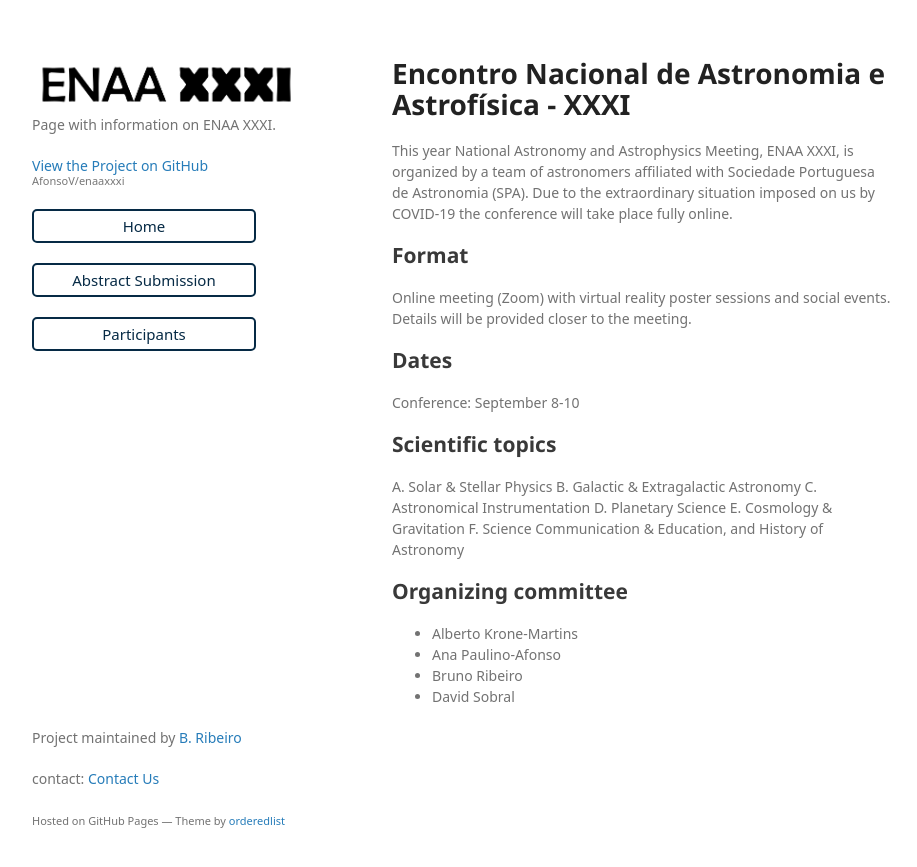
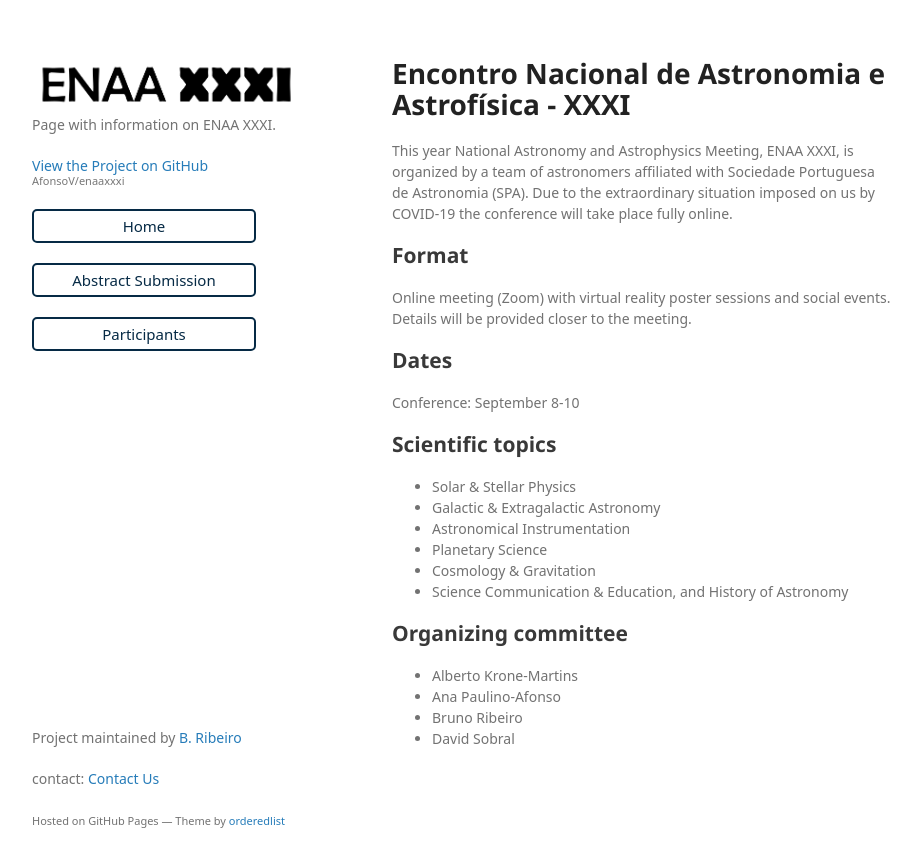
Before and after one commit to AfonsoV/enaaxxxi, a Jekyll site: the page built from index.md, in a window 1280 px wide. Shown: the top 867 px of the page, without its empty margins (178-1095 px from the left). Built offline with Jekyll 4.4.1, drawn with Linux system fonts in a browser that asks for light colours; some web fonts are replaced; our own code applies the rules of GitHub Pages for plain Markdown files.

```diff
--- a/index.md
+++ b/index.md
@@ -10,12 +10,12 @@ Online meeting (Zoom) with virtual reality poster sessions and social events. De
 Conference: September 8-10
 
 ## Scientific topics
-A. Solar & Stellar Physics
-B. Galactic & Extragalactic Astronomy
-C. Astronomical Instrumentation
-D. Planetary Science
-E. Cosmology & Gravitation
-F. Science Communication & Education, and History of Astronomy
+- Solar & Stellar Physics
+- Galactic & Extragalactic Astronomy
+- Astronomical Instrumentation
+- Planetary Science
+- Cosmology & Gravitation
+- Science Communication & Education, and History of Astronomy
 
 
 ## Organizing committee
```
